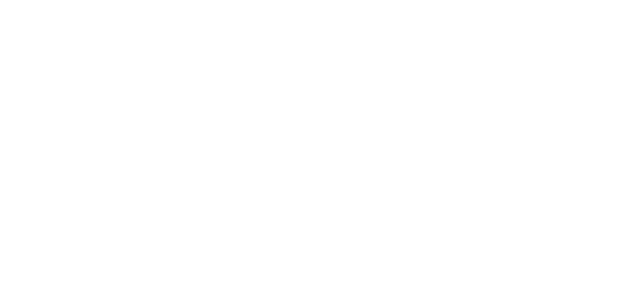
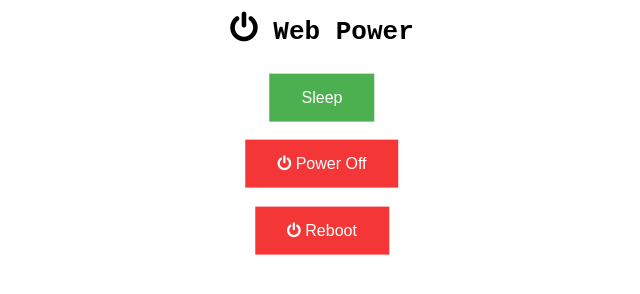
Before and after one commit to alestor123/WEB-POWER, a website: page public/index.html in a window 1280 px wide. Shown: the whole page, without its empty margins (318-958 px from the left). Drawn offline with nearby package versions, Linux system fonts and the light colour scheme.

Commit message:
added web

```diff
--- a/public/index.html
+++ b/public/index.html
@@ -3,13 +3,27 @@
 <head>
     <meta charset="UTF-8">
     <meta name="viewport" content="width=device-width, initial-scale=1.0">
-    <link rel="stylesheet" href="https://cdn.jsdelivr.net/npm/bootstrap@4.5.3/dist/css/bootstrap.min.css" integrity="sha384-TX8t27EcRE3e/ihU7zmQxVncDAy5uIKz4rEkgIXeMed4M0jlfIDPvg6uqKI2xXr2" crossorigin="anonymous">
     <link rel="stylesheet" href="https://stackpath.bootstrapcdn.com/font-awesome/4.7.0/css/font-awesome.min.css" integrity="sha384-wvfXpqpZZVQGK6TAh5PVlGOfQNHSoD2xbE+QkPxCAFlNEevoEH3Sl0sibVcOQVnN" crossorigin="anonymous">
     <link rel="icon" href="public/assets/image/icon.svg">
+    <link rel="stylesheet" href="public/styles/App.css">
     <script src="https://cdn.jsdelivr.net/npm/axios/dist/axios.min.js"></script>
     <title>Web Power</title>
 </head>
 <body>
-
+    <div class="container">
+    <div class="center">
+      <h1 class="title"> <i class="fa fa-power-off"></i> Web Power</h1>
+      <form action="/sleep" method="POST">
+          <button type="submit" class="sleep" > <i class="fas fa-snooze"></i> Sleep</button>
+        </form>
+          <form action="/off" method="POST">
+    <button type="button" class="poweroff"  > <i class="fa fa-power-off"></i> Power Off</button>
+          </form>
+          <form action="/reboot" method="POST">
+            <button type="button" class="poweroff"  > <i class="fa fa-power-off"></i> Reboot</button>
+          </form>
+</div>
+</div>
+<script src="public/scripts/App.js"></script>
 </body>
 </html>
--- a/public/public/styles/App.css
+++ b/public/public/styles/App.css
@@ -0,0 +1,53 @@
+body {
+    margin-top: 10px;
+    text-align: center;
+    font-family: monospace;
+  }
+
+
+
+html {
+      position: relative;
+      min-height: 100%;
+  }
+  body {
+      margin-bottom: 40px; /* bottom = footer height */
+  }
+  .container {
+    height: 200px;
+    position: relative;
+  }
+
+  .center {
+    margin: 0;
+    padding-top: 3%;
+    position: absolute;
+    top: 50%;
+    left: 50%;
+    -ms-transform: translate(-50%, -50%);
+    transform: translate(-50%, -50%);
+  }
+
+.sleep {
+    background-color: #4CAF50; /* Green */
+ border: none;
+ color: white;
+ padding: 15px 32px;
+ text-align: center;
+ text-decoration: none;
+ display: inline-block;
+ font-size: 16px;
+}
+.poweroff {
+    background-color: rgb(245, 54, 54); /* Green */
+ border: none;
+ color: white;
+ padding: 15px 32px;
+ text-align: center;
+ text-decoration: none;
+ display: inline-block;
+ font-size: 16px;
+}
+form{
+  padding: 5%;
+}
```
Also changed, not shown: public/public/scripts/App.js (added).
